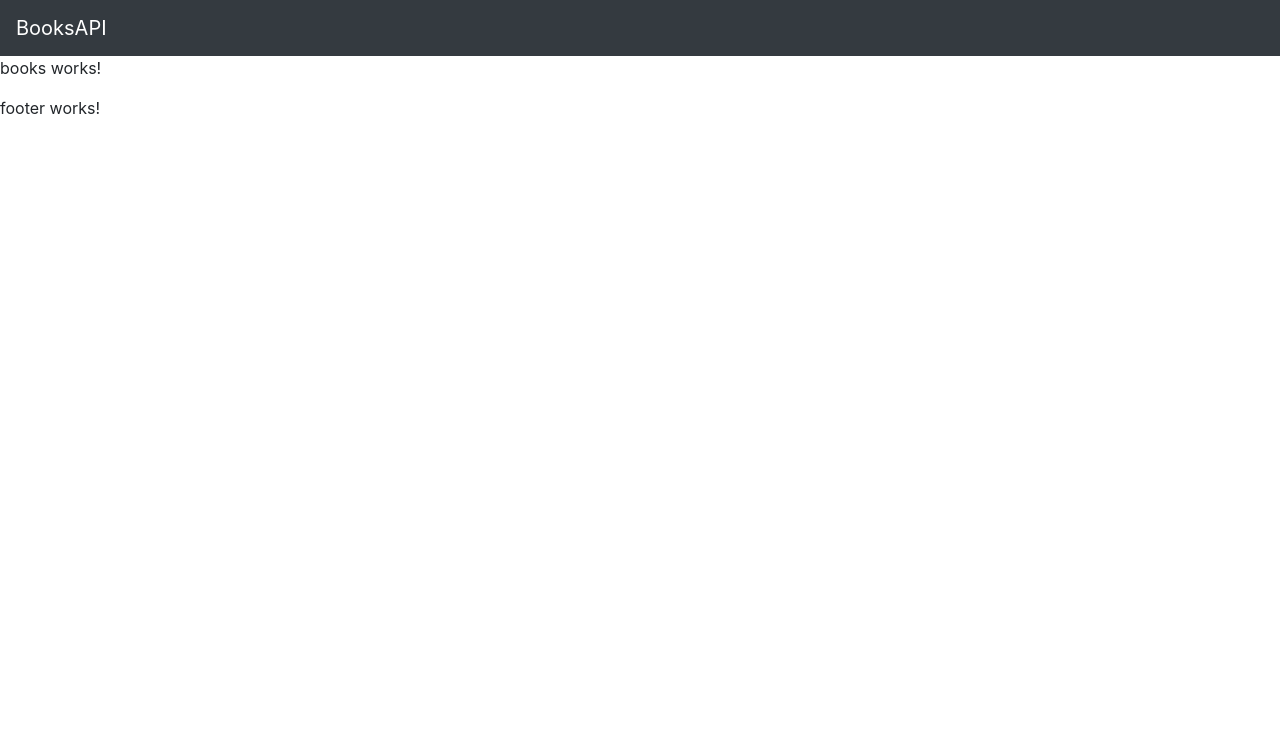
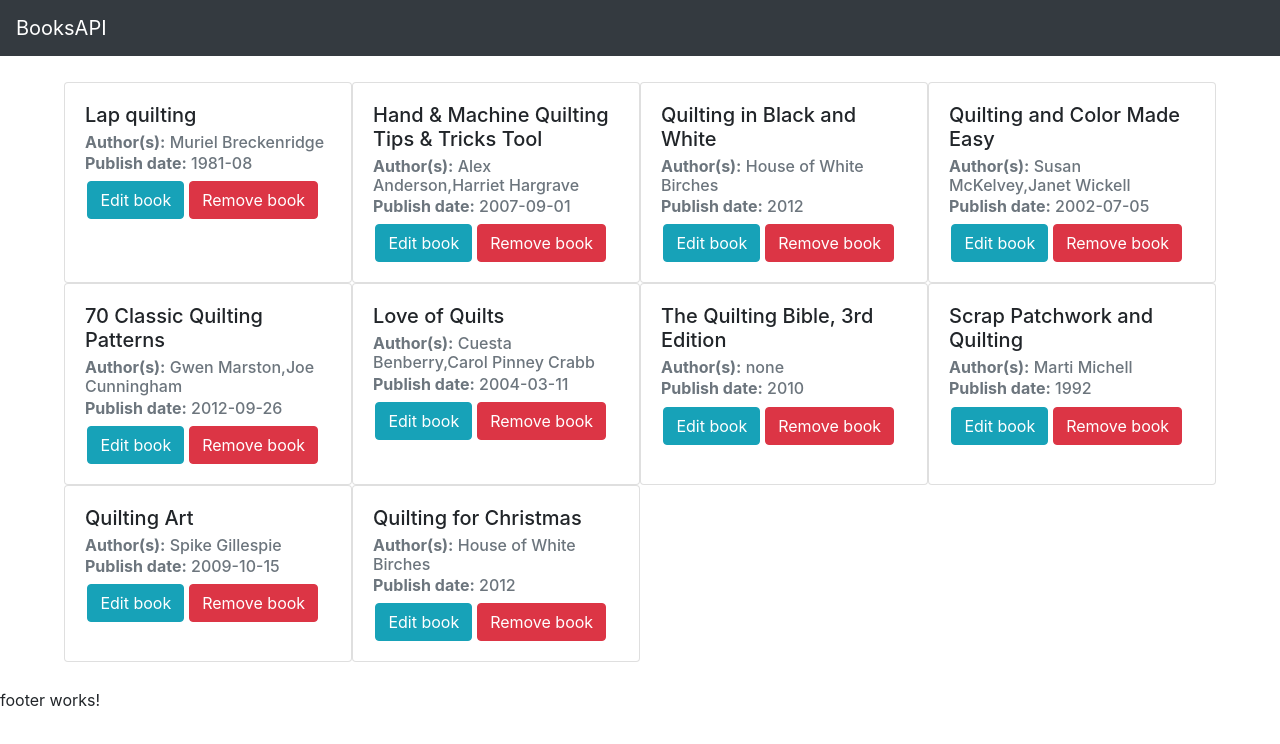
Before and after one commit to yonigel/booksAPI, an Angular app: page /books in a window 1280 px wide. Shown: the top 744 px of the page. Built offline with nearby package versions, Linux system fonts and the light colour scheme.

Commit message:
basic show for books

```diff
--- a/src/app/components/booksList/books/books.component.css
+++ b/src/app/components/booksList/books/books.component.css
@@ -0,0 +1,12 @@
+.bookCard {
+    padding: 0;
+}
+
+.bookRow {
+    width: 90%;
+    margin: 2% auto;
+}
+
+.buttonBookCard {
+    margin: 0 1%;
+}
--- a/src/app/components/booksList/books/books.component.html
+++ b/src/app/components/booksList/books/books.component.html
@@ -1,3 +1,11 @@
-<p>
-  books works!
-</p>
+<div class="row bookRow" >
+  <div *ngFor="let book of bookList" class="card col-md-3 bookCard" style="">
+    <div class="card-body">
+      <h5 class="card-title">{{book.bookTitle}}</h5>
+      <h6 class="card-subtitle mb-2 text-muted"><b>Author(s):</b> {{book.authorsNames}}</h6>
+      <h6 class="card-subtitle mb-2 text-muted"><b>Publish date:</b> {{book.publishedDate}}</h6>
+      <button type="button" class="btn btn-info buttonBookCard">Edit book</button>
+      <button type="button" class="btn btn-danger buttonBookCard">Remove book</button>
+    </div>
+  </div>
+</div>
--- a/src/app/components/booksList/books/books.component.ts
+++ b/src/app/components/booksList/books/books.component.ts
@@ -1,4 +1,6 @@
-import { Component, OnInit } from '@angular/core';
+import { Component, OnInit, Input } from '@angular/core';
+import { Book } from '../../../models/book';
+import { Logger } from '../../../logger/logger';
 
 @Component({
   selector: 'app-books',
@@ -7,9 +9,15 @@ import { Component, OnInit } from '@angular/core';
 })
 export class BooksComponent implements OnInit {
 
+  @Input()
+  bookList: Book[];
+
+  private logger: Logger;
+
   constructor() { }
 
   ngOnInit() {
+    this.logger = new Logger("BooksComponent");
   }
 
 }
--- a/src/app/components/booksList/main-book-list/main-book-list.component.html
+++ b/src/app/components/booksList/main-book-list/main-book-list.component.html
@@ -1 +1 @@
-<app-books></app-books>
+<app-books [bookList]="bookList"></app-books>
--- a/src/app/components/booksList/main-book-list/main-book-list.component.ts
+++ b/src/app/components/booksList/main-book-list/main-book-list.component.ts
@@ -11,7 +11,7 @@ import { Book } from '../../../models/book';
 export class MainBookListComponent implements OnInit {
 
   private logger: Logger;
-  private bookList: Book[];
+  bookList: Book[];
 
   constructor(private bookService: BookService) {
     this.logger = new Logger(`MainBookListComponent`);
@@ -23,6 +23,7 @@ export class MainBookListComponent implements OnInit {
     this.bookService.getBooks().subscribe(data => {
       for (let book of data.items) {
         let parsedBook: Book = this.bookService.parseBook(book)
+        this.bookList.push(parsedBook);
       }
     },
     error => {
--- a/src/app/services/bookService/book.service.ts
+++ b/src/app/services/bookService/book.service.ts
@@ -25,8 +25,15 @@ export class BookService implements BaseService, BookServiceInterface{
 
   parseBook(bookData): Book {
     var parsedBook: Book;
+    var authorsNames: string[] = []
     this.logger.log(`parsing book`);
-    this.logger.log(JSON.stringify(bookData.volumeInfo.title))
+    if(bookData.volumeInfo.authors != undefined) {
+      authorsNames = Array.from(bookData.volumeInfo.authors)
+    }
+    else {
+      authorsNames.push('none');
+    }
+    parsedBook = new Book(authorsNames, bookData.volumeInfo.publishedDate, bookData.volumeInfo.title);
     return parsedBook;
   }
 }
```
